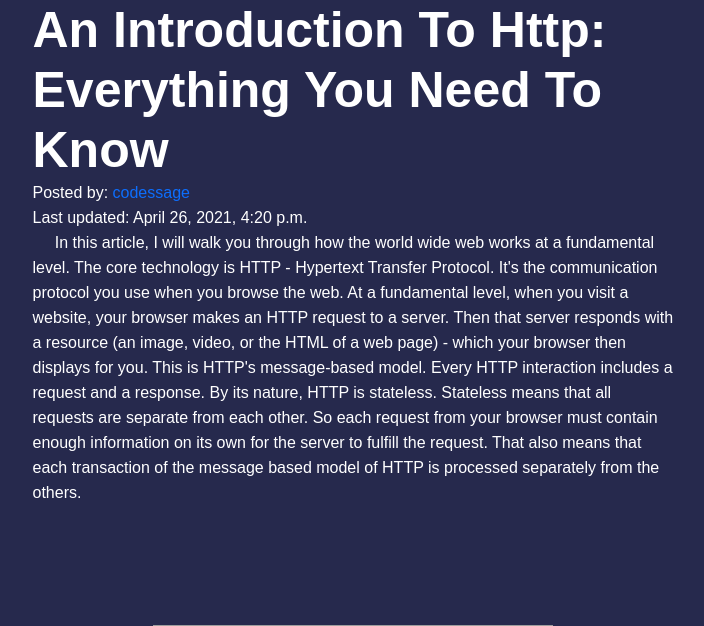
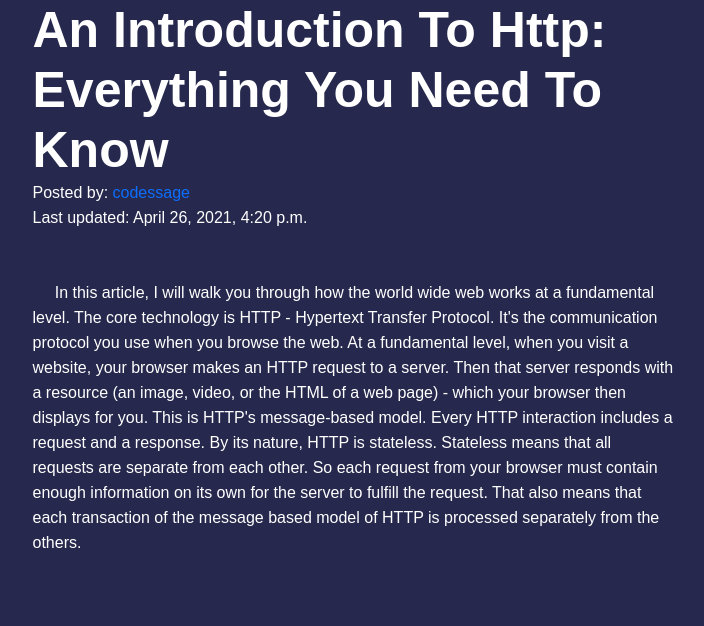
Before and after one commit to sage-ali/django_blogapp, a Django app: page /blogapp/post/1 in a window 1280 px wide. Shown: the part 450-1076 px from the top of the page, without its empty margins (287-991 px from the left). Run offline with Django 3.2, Linux system fonts and the light colour scheme; data comes from the database, SQL or seed files in the repository; some libraries are stand-ins or nearby versions; grey boxes are pictures that could not be loaded.

Commit message:
add padding top and complete detail view

```diff
--- a/src/blogapp/templates/post_detail.html
+++ b/src/blogapp/templates/post_detail.html
@@ -18,7 +18,7 @@
                         <p class="author">Posted by: <a href="#">{{ post.author }}</a> </p>
                         <p>Last updated: {{ post.last_modified }}</p>
                     </div>
-                    <div>
+                    <div class="pt-50">
                         <p>&nbsp;&nbsp;&nbsp;&nbsp; {{ post.body }} </p>
                     </div>
                 </div>
```
